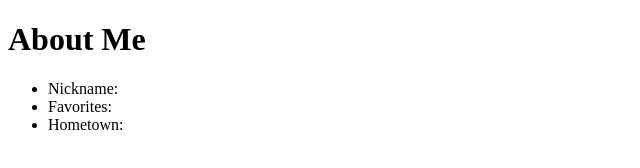
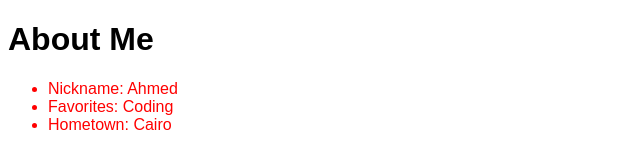
Before and after one commit to ahmedhawas/javascript_exercises, a plain HTML site: page js_fundamentals/aboutme.html in a window 1280 px wide. Shown: the whole page, without its empty margins (0-640 px from the left). Drawn offline with Linux system fonts and the light colour scheme.

Commit message:
adding dom.js exercise for about me

```diff
--- a/js_fundamentals/aboutme.html
+++ b/js_fundamentals/aboutme.html
@@ -3,7 +3,15 @@
  <head>
   <meta charset="utf-8"/>
    <title>About Me</title>
+
+   <style type="text/css">
+	.listitem{
+		color: red;
+	}
+	</style>
+
  </head>
+
 <body>
   <h1>About Me</h1>
 
@@ -17,9 +25,13 @@
 </html>
 
 <script type="text/javascript">
-	document.body.style["font-style"] = "Arial"
-	document.getElementById("nickname") = "Ahmed"
-	document.getElementById("favorites") = "Sports"
-	document.getElementById("hometown") = "Cairo"
+	document.getElementsByTagName("body")[0]["style"]["font-family"]= "Arial";
+	document.getElementById("nickname").innerHTML="Ahmed";
+	document.getElementById("favorites").innerHTML= "Coding";
+	document.getElementById("hometown").innerHTML= "Cairo";
+
+	for (var i=0; i < document.getElementsByTagName("li").length; i++ ){
+		document.getElementsByTagName("li")[i].className = "listitem";
+	}
 
 </script>
```
Also changed, not shown: js_fundamentals/objects.js (+13 -0 lines).
